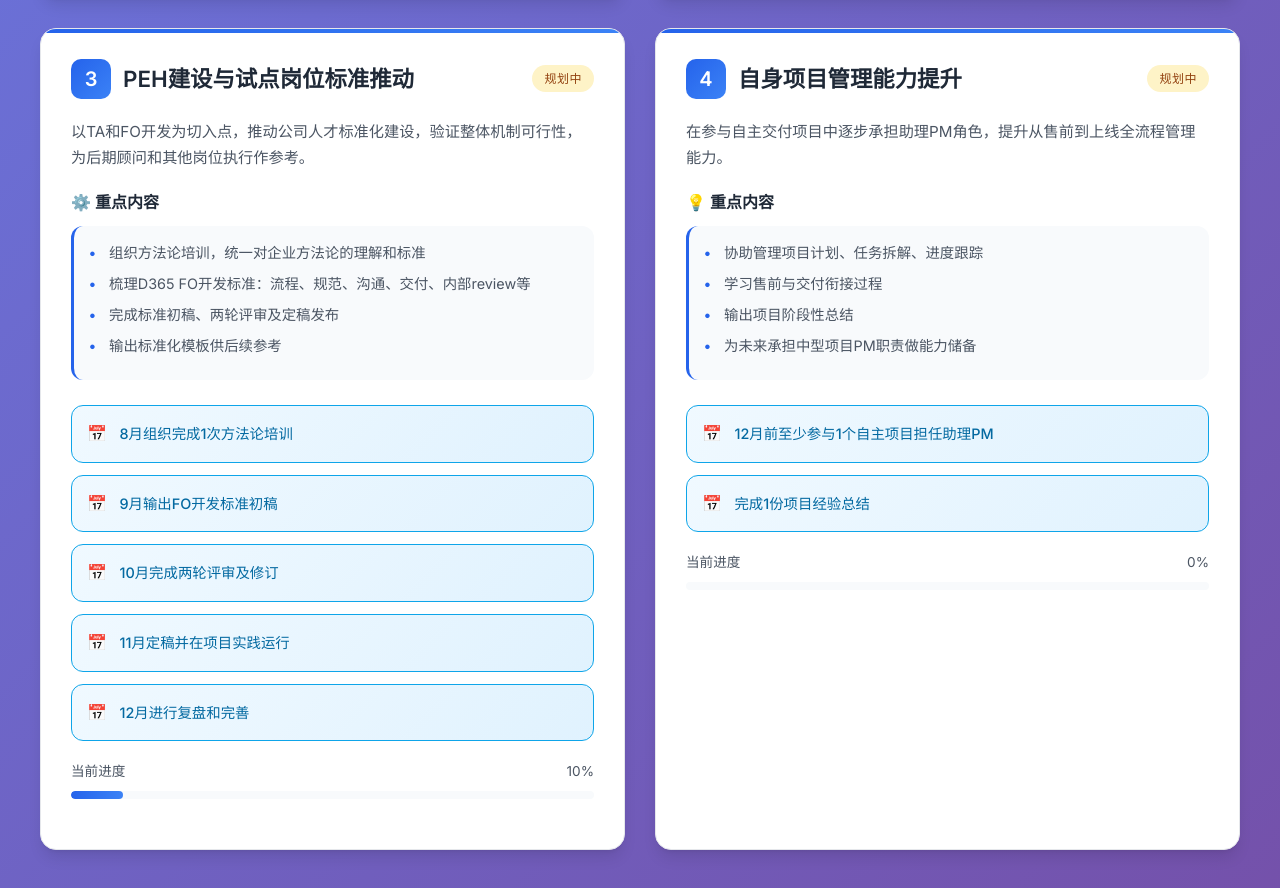
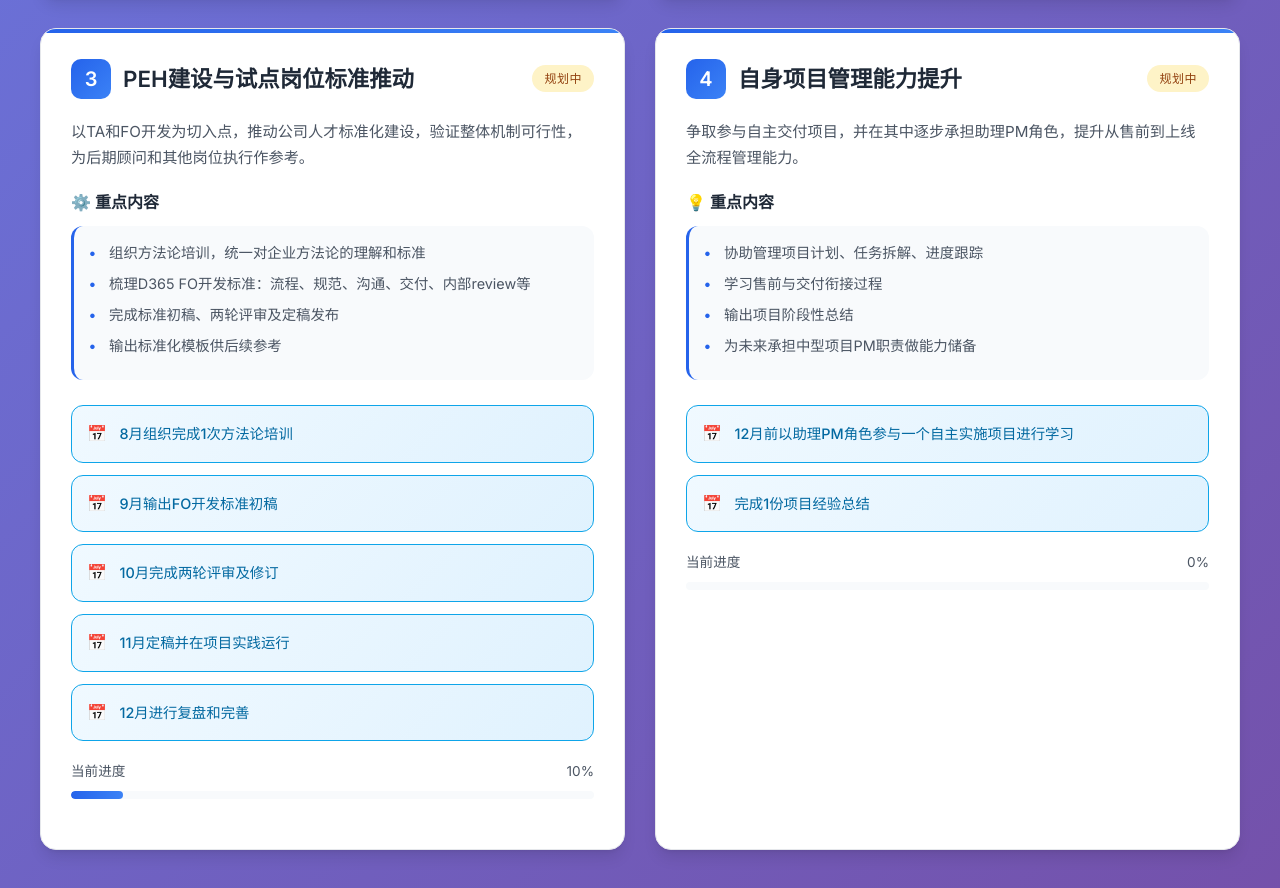
Before and after one commit to MarcoWu1234/2025H2Plan, a plain HTML site: page index.html in a window 1280 px wide. Shown: the part 1030-1918 px from the top of the page. Drawn offline with Linux system fonts and the light colour scheme; a script that the page names is missing.

Commit message:
Update index.html

```diff
--- a/index.html
+++ b/index.html
@@ -1318,7 +1318,7 @@
           <div class="project-status status-planning">规划中</div>
         </div>
         <div class="project-description">
-          在参与自主交付项目中逐步承担助理PM角色，提升从售前到上线全流程管理能力。
+          争取参与自主交付项目，并在其中逐步承担助理PM角色，提升从售前到上线全流程管理能力。
         </div>
         <div class="project-details">
           <div class="details-section">
@@ -1335,7 +1335,7 @@
         </div>
         <div class="milestones">
           <div class="milestone">
-            <span class="milestone-text">12月前至少参与1个自主项目担任助理PM</span>
+            <span class="milestone-text">12月前以助理PM角色参与一个自主实施项目进行学习</span>
           </div>
           <div class="milestone">
             <span class="milestone-text">完成1份项目经验总结</span>
```
